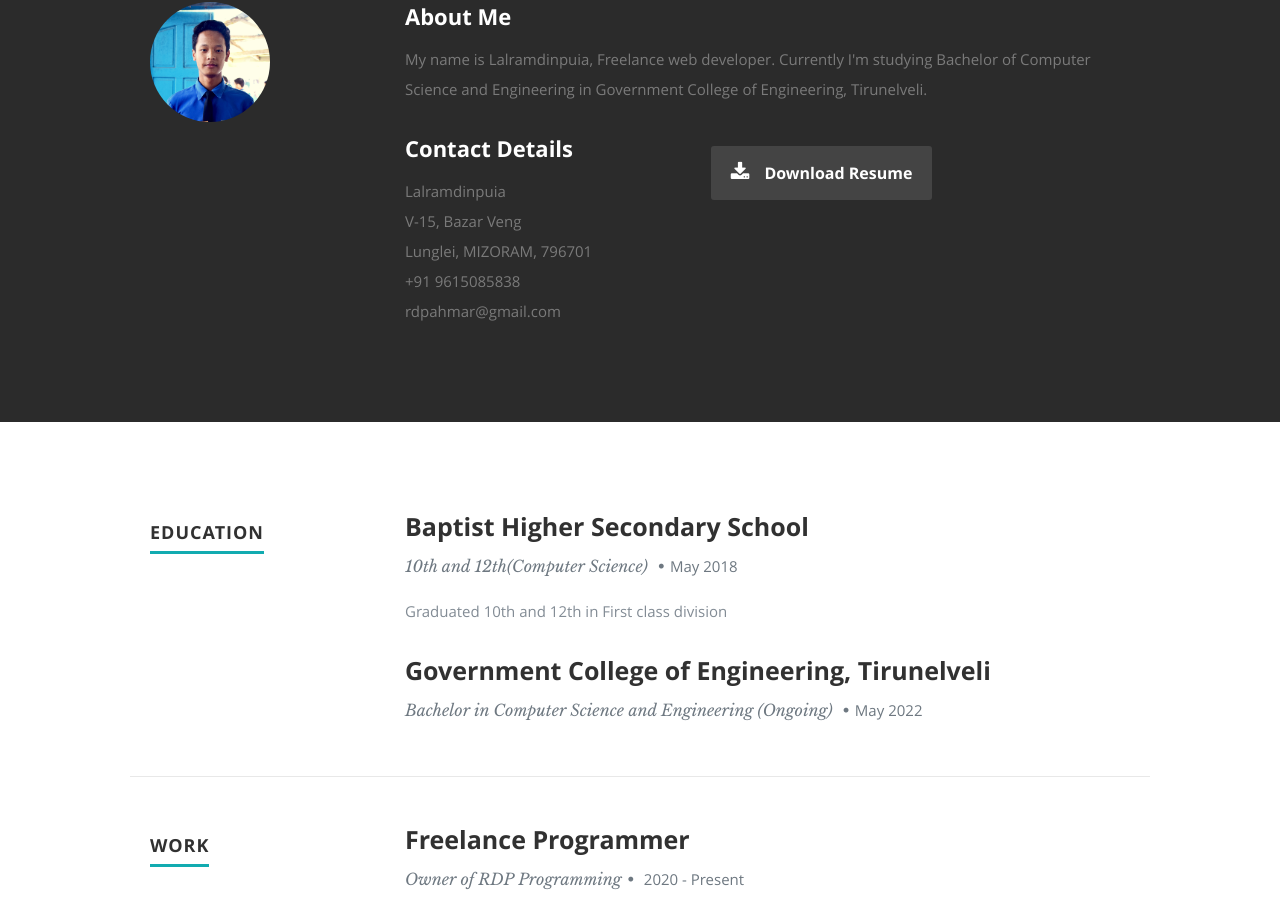
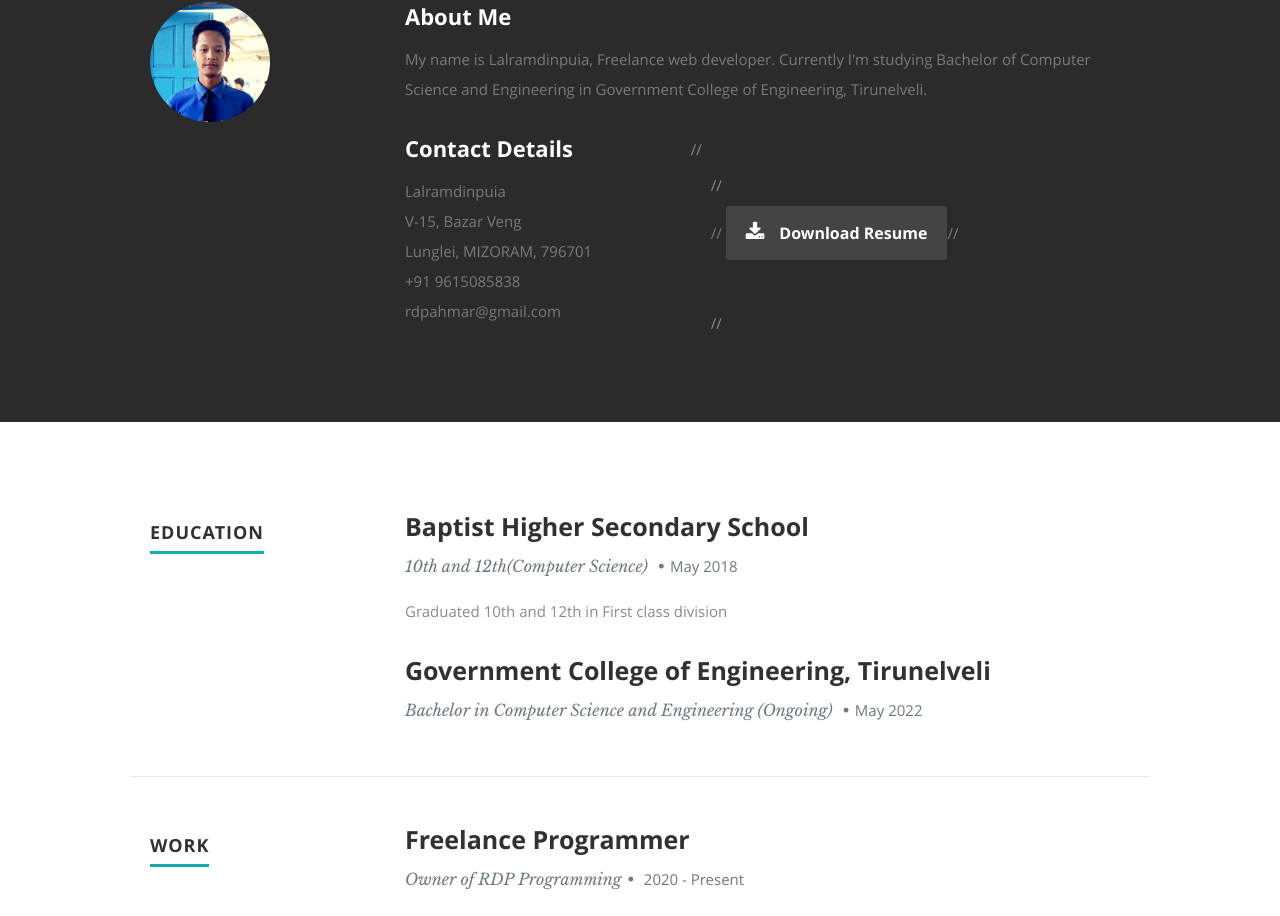
Before and after one commit to Ramdinpuia29/MyPortfolio, a React (Create React App) app: page / in a window 1280 px wide. Shown: the part 894-1810 px from the top of the page. Built offline with nearby package versions, Linux system fonts and the light colour scheme.

Commit message:
Update About.js

```diff
--- a/src/Components/About.js
+++ b/src/Components/About.js
@@ -38,11 +38,11 @@ class About extends Component {
                      <span>{email}</span>
 					   </p>
                </div>
-               <div className="columns download">
-                  <p>
-                     <a href={resumeDownload} className="button"><i className="fa fa-download"></i>Download Resume</a>
-                  </p>
-               </div>
+//                <div className="columns download">
+//                   <p>
+//                      <a href={resumeDownload} className="button"><i className="fa fa-download"></i>Download Resume</a>
+//                   </p>
+//                </div>
             </div>
          </div>
       </div>
```
